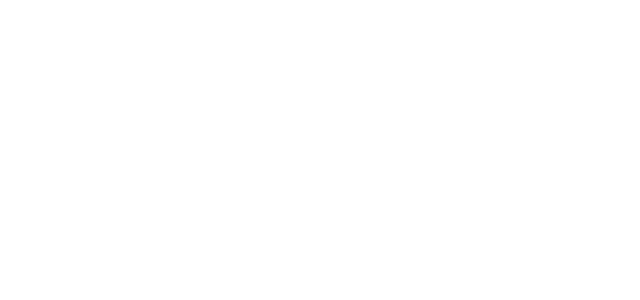
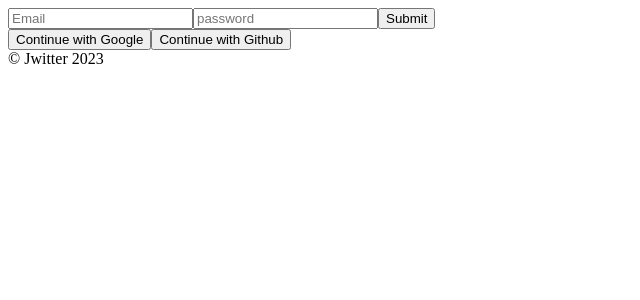
Before and after one commit to jimeee0e/jwitter, a React (Create React App) app: page / in a window 1280 px wide. Shown: the top 300 px of the page, without its empty margins (0-640 px from the left). Built offline with nearby package versions, Linux system fonts and the light colour scheme; no server answers.

Commit message:
Firebase Auth, Login Form

```diff
--- /dev/null
+++ b/jsconfig.json
@@ -0,0 +1,6 @@
+{
+  "compilerOptions": {
+    "baseUrl": "src"
+  },
+  "include": ["src"]
+}
--- a/package.json
+++ b/package.json
@@ -9,6 +9,7 @@
     "firebase": "^9.6.1",
     "react": "^18.2.0",
     "react-dom": "^18.2.0",
+    "react-router-dom": "^5.3.0",
     "react-scripts": "5.0.1",
     "web-vitals": "^2.1.4"
   },
--- a/src/App.js
+++ /dev/null
@@ -1,7 +0,0 @@
-import React from "react";
-
-function App() {
-  return <div></div>;
-}
-
-export default App;
--- /dev/null
+++ b/src/components/App.js
@@ -0,0 +1,15 @@
+import React, { useState } from "react";
+import AppRouter from "components/Router";
+import { authService } from "fbase";
+
+function App() {
+  const [isLoggedIn, setIsLoggedIn] = useState(authService.currentUser); //유저의 로그인 여부를 알 수 있게 됨.
+  return (
+    <>
+      <AppRouter isLoggedIn={isLoggedIn} />
+      <footer>&copy; Jwitter {new Date().getFullYear()}</footer>
+    </>
+  );
+}
+
+export default App;
--- /dev/null
+++ b/src/components/Router.js
@@ -0,0 +1,30 @@
+import React from "react";
+import { HashRouter as Router, Route, Switch } from "react-router-dom";
+import Auth from "../routes/Auth";
+import Home from "../routes/Home";
+
+const AppRouter = ({ isLoggedIn }) => {
+  return (
+    <Router>
+      <Switch>
+        {isLoggedIn ? (
+          <>
+            <Route
+              exact
+              path="/">
+              <Home />
+            </Route>
+          </>
+        ) : (
+          <Route
+            exact
+            path="/">
+            <Auth />
+          </Route>
+        )}
+      </Switch>
+    </Router>
+  );
+};
+
+export default AppRouter;
--- a/src/firebase.js
+++ b/src/fbase.js
@@ -1,4 +1,5 @@
 import { initializeApp } from "firebase/app";
+import { getAuth } from "firebase/auth";
 
 const firebaseConfig = {
   apiKey: process.env.REACT_APP_API_KEY,
@@ -9,4 +10,5 @@
   appId: process.env.REACT_APP_APP_ID,
 };
 
-export const app = initializeApp(firebaseConfig);
+initializeApp(firebaseConfig);
+export const authService = getAuth();
--- a/src/index.js
+++ b/src/index.js
@@ -1,12 +1,20 @@
 import React from "react";
-import ReactDOM from "react-dom/client";
-import App from "./App";
+// import ReactDOM from "react-dom";
+import App from "./components/App";
+import { createRoot } from "react-dom/client";
 import firebase from "firebase/compat/app";
-console.log(firebase);
 
-const root = ReactDOM.createRoot(document.getElementById("root"));
-root.render(
+const container = document.getElementById("root");
+const roott = createRoot(container); // createRoot(container!) if you use TypeScript
+roott.render(
   <React.StrictMode>
     <App />
   </React.StrictMode>
 );
+
+// ReactDOM.render(
+//   <React.StrictMode>
+//     <App />
+//   </React.StrictMode>,
+//   document.getElementById("root")
+// );
--- /dev/null
+++ b/src/routes/Auth.js
@@ -0,0 +1,55 @@
+import React, { useState } from "react";
+
+const Auth = () => {
+  const [email, setEmail] = useState("");
+  const [password, setPassword] = useState("");
+
+  const onChange = event => {
+    //심플하게 form을 컨트롤 할 수 있는 방법
+    const {
+      target: { name, value },
+    } = event; //event로 부터 target을 받아옴
+    if (name === "email") {
+      setEmail(value);
+    } else if (name === "password") {
+      setPassword(value);
+    }
+  };
+  const onSubmit = event => {
+    event.preventDefault();
+  };
+
+  return (
+    <div>
+      <form onSubmit={onSubmit}>
+        <input
+          name="email"
+          type="text"
+          placeholder="Email"
+          required
+          value={email} //input값들을 가져다 쓰고 싶기때문
+          onChange={onChange}
+        />
+        <input
+          name="password"
+          type="password"
+          placeholder="password"
+          required
+          value={password} //input값들을 가져다 쓰고 싶기때문
+          onChange={onChange}
+        />
+        <input
+          type="submit"
+          placeholder="Log In"
+        />
+      </form>
+
+      <div>
+        <button>Continue with Google</button>
+        <button>Continue with Github</button>
+      </div>
+    </div>
+  );
+};
+
+export default Auth;
--- /dev/null
+++ b/src/routes/EditProfile.js
@@ -0,0 +1,4 @@
+import React from "react";
+
+const EditProfile = () => <span>EditProfile</span>;
+export default EditProfile;
--- /dev/null
+++ b/src/routes/Home.js
@@ -0,0 +1,4 @@
+import React from "react";
+
+const Home = () => <span>Home</span>;
+export default Home;
--- /dev/null
+++ b/src/routes/Profile.js
@@ -0,0 +1,4 @@
+import React from "react";
+
+const Profile = () => <span>Profile</span>;
+export default Profile;
```
Also changed, not shown: 1 other file (tests, documents, lock files or other folders).
